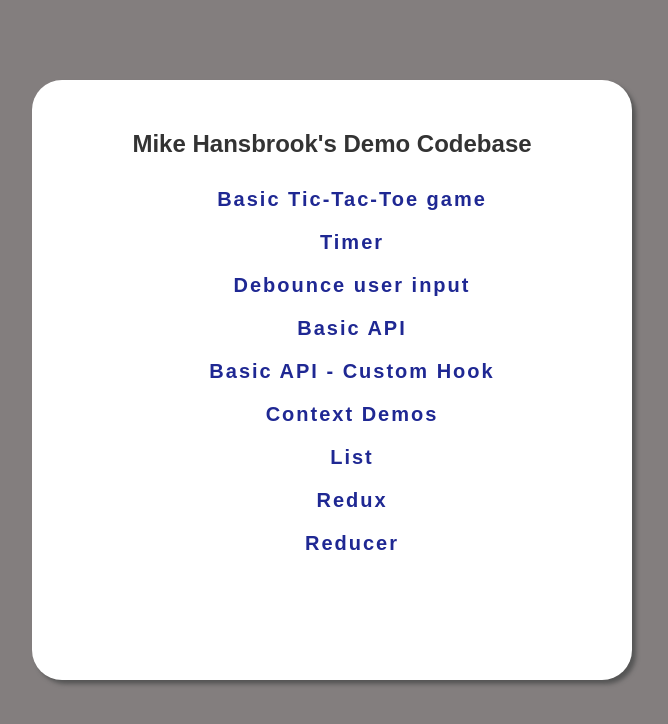
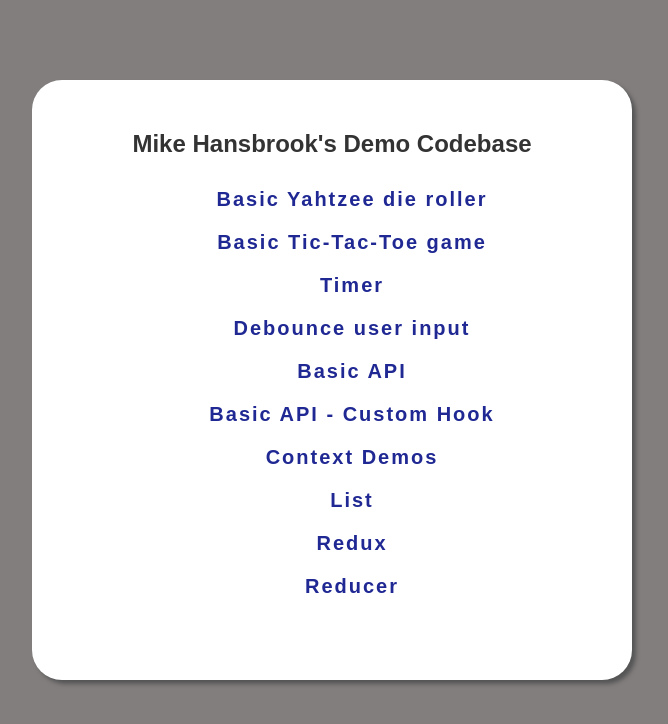
Before and after one commit to PDXmjb/demo-projects, a Next.js app: page / in a window 1280 px wide. Shown: the top 724 px of the page, without its empty margins (308-976 px from the left). Built offline with nearby package versions, Linux system fonts and the light colour scheme.

Commit message:
Update index.tsx

```diff
--- a/pages/index.tsx
+++ b/pages/index.tsx
@@ -16,6 +16,9 @@ export default function Home() {
       <main>
         <h1>{"Mike Hansbrook's Demo Codebase"}</h1>
         <ul>
+          <li>
+            <Link href="/yahtzee-dice">Basic Yahtzee die roller</Link>
+          </li>
           <li>
             <Link href="/tic-tac-toe">Basic Tic-Tac-Toe game</Link>
           </li>
```
